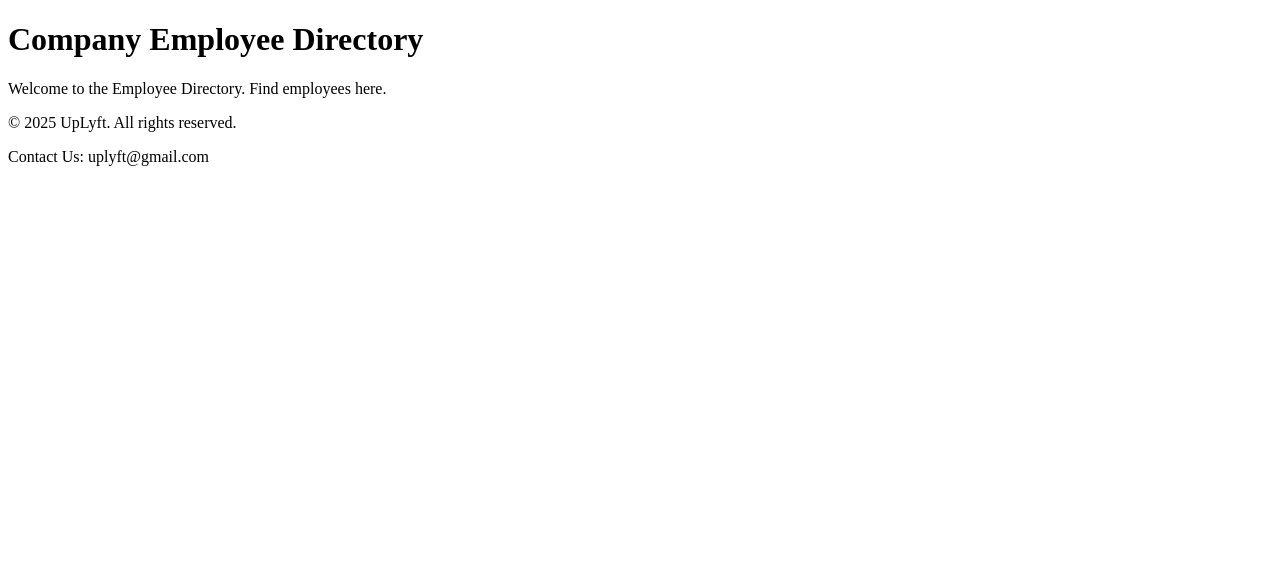
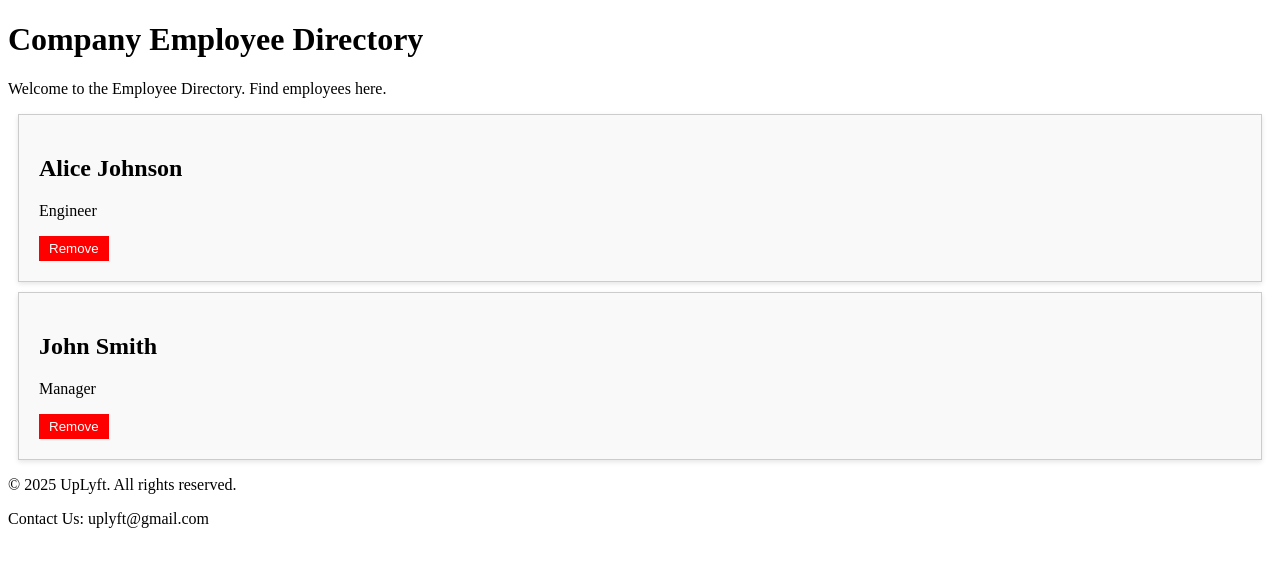
Before and after one commit to ElNotsniw/CC_13, a plain HTML site: page index.html in a window 1280 px wide. Drawn offline with Linux system fonts and the light colour scheme.

Commit message:
Task 2 - Employee Cards Dynamic Addition

```diff
--- /dev/null
+++ b/cc_13.js
@@ -0,0 +1,38 @@
+// Task 2 - Employee Cards Dynamic Addition
+
+// Creating the function to build an employee card
+
+function addEmployeeCard(name, position) {
+    const employeeCard = document.createElement('div')
+    employeeCard.setAttribute('class', 'employee-card');
+
+    const employeeName = document.createElement('h2');
+    employeeName.textContent = name;
+
+    const employeePosition = document.createElement('p');
+    employeePosition.textContent = position;
+
+    // Creating a removeButton to remove any employee listed
+
+    const removeButton = document.createElement('button');
+    removeButton.textContent = 'Remove';
+    removeButton.setAttribute('class', 'remove-btn')
+
+    removeButton.addEventListener('click', function() {
+        employeeCard.remove();
+    });
+
+    // Creating a employee dashboard to put the employees inside the container
+
+    const container = document.getElementById('employeeContainer');
+    container.appendChild(employeeCard);
+
+    employeeCard.appendChild(employeeName);
+    employeeCard.appendChild(employeePosition);
+    employeeCard.appendChild(removeButton);
+}
+
+// Adding two employees to the dashboard
+
+addEmployeeCard('Alice Johnson', 'Engineer');
+addEmployeeCard('John Smith', 'Manager');
--- a/index.html
+++ b/index.html
@@ -21,5 +21,29 @@
         <p>&copy; 2025 UpLyft. All rights reserved.</p>
         <p>Contact Us: uplyft@gmail.com</p>
     </footer>
+
+    <style>
+        .employee-card {
+            border: 1px solid #ccc;
+            padding: 20px;
+            margin: 10px;
+            background-color: #f9f9f9;
+            box-shadow: 0 2px 5px rgba(0,0,0,0.1);
+        }
+
+        .remove-btn {
+            background-color: red;
+            color: white;
+            border: none;
+            padding: 5px 10px;
+            cursor: pointer;
+        }
+
+        .remove-btn:hover {
+            background-color: darkred;
+        }
+    </style>
+
+    <script src="cc_13.js" ></script>
 </body>
 </html>
```
Also changed, not shown: 1 other file.
